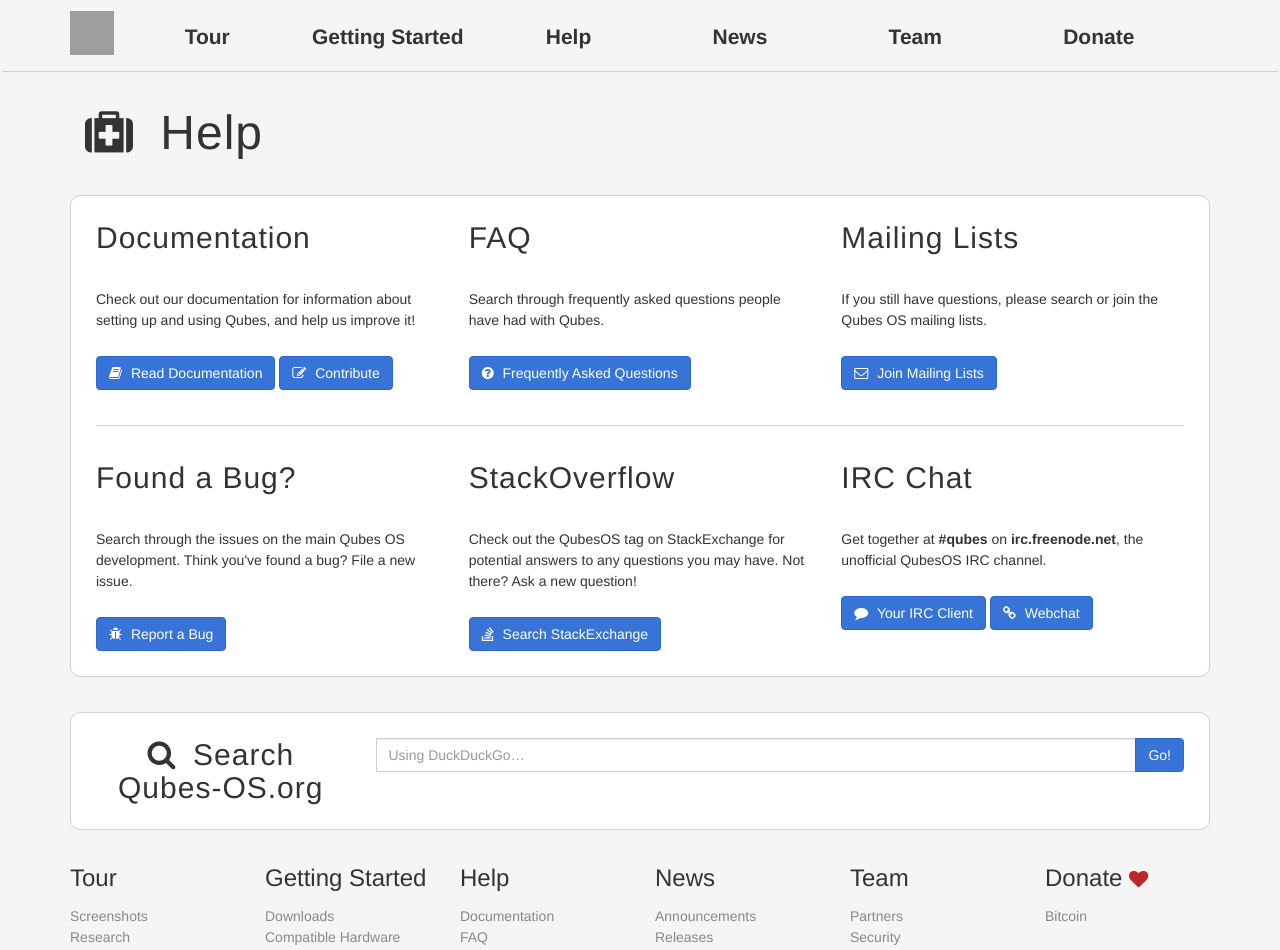
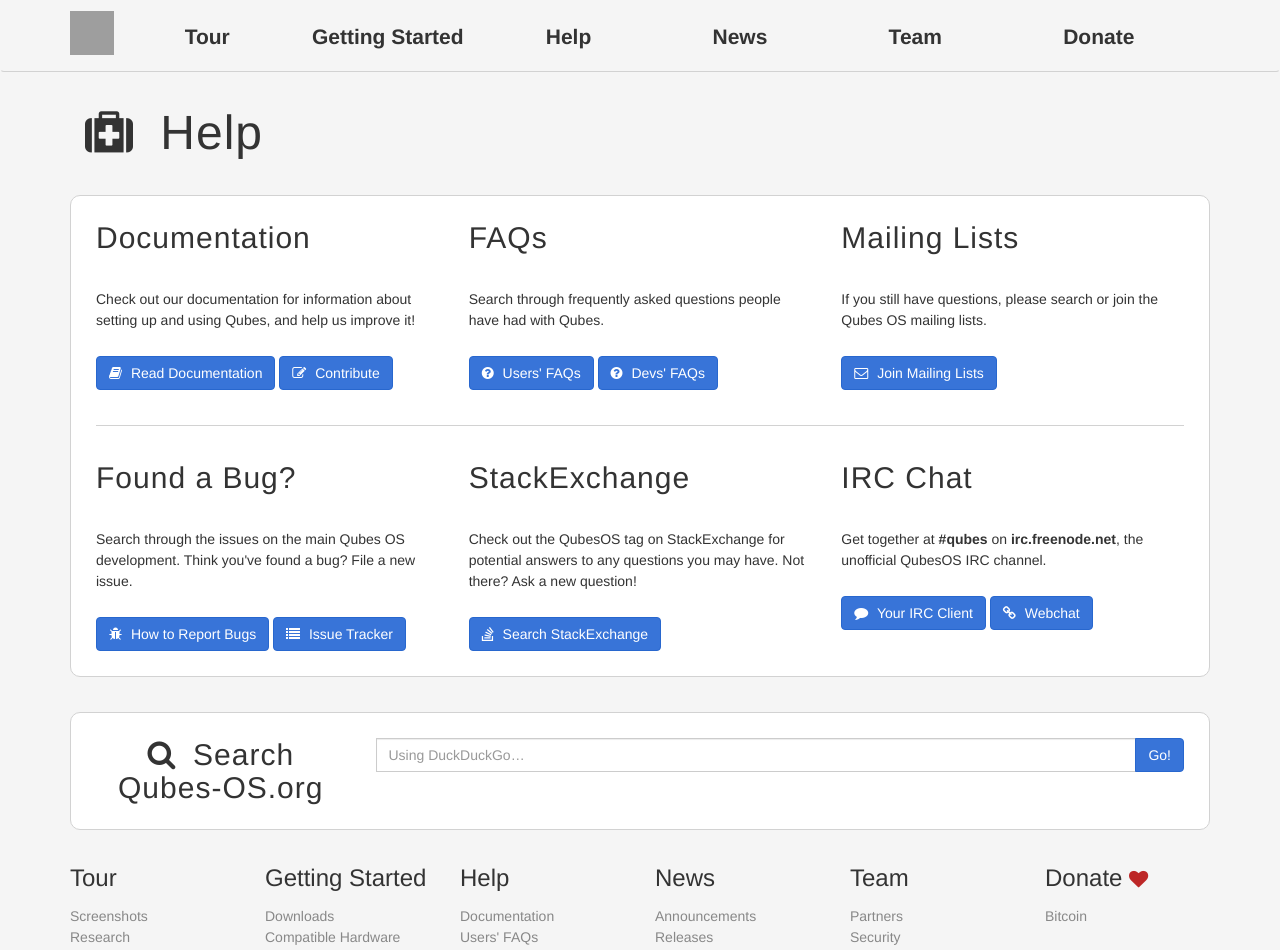
Before and after one commit to QubesOS/qubesos.github.io, a Jekyll site: the page built from pages/help.md, in a window 1280 px wide. Shown: the top 950 px of the page. Built offline with Jekyll 4.4.1, drawn with Linux system fonts in a browser that asks for light colours; some web fonts are replaced; some of the changed text lies outside the part shown; grey boxes are pictures that could not be loaded.

Commit message:
Update "help and support" links

```diff
--- a/pages/help.md
+++ b/pages/help.md
@@ -21,10 +21,13 @@ redirect_from:
     </a>
   </div>
   <div class="col-lg-4">
-    <h2>FAQ</h2>
+    <h2>FAQs</h2>
     <p>Search through frequently asked questions people have had with Qubes.</p>
     <a href="/doc/user-faq/" class="btn btn-primary">
-     <i class="fa fa-question-circle"></i> Frequently Asked Questions
+     <i class="fa fa-question-circle"></i> Users' FAQs
+    </a>
+    <a href="/doc/devel-faq/" class="btn btn-primary">
+     <i class="fa fa-question-circle"></i> Devs' FAQs
     </a>
   </div>
   <div class="col-lg-4">
@@ -42,12 +45,15 @@ redirect_from:
     <h2>Found a Bug?</h2>
     <p>Search through the issues on the main Qubes OS development. Think you've
     found a bug? File a new issue.</p>
+    <a href="/doc/reporting-bugs/" class="btn btn-primary">
+      <i class="fa fa-bug"></i> How to Report Bugs
+    </a>
     <a href="https://github.com/QubesOS/qubes-issues/issues" class="btn btn-primary">
-      <i class="fa fa-bug"></i> Report a Bug
+      <i class="fa fa-list"></i> Issue Tracker
     </a>
   </div>
   <div class="col-lg-4">
-    <h2>StackOverflow</h2>
+    <h2>StackExchange</h2>
     <p>Check out the QubesOS tag on StackExchange for potential answers to any questions you may have. Not there? Ask a new question!</p>
     <a href="https://stackexchange.com/search?q=qubes" class="btn btn-primary">
       <i class="fa fa-stack-overflow"></i> Search StackExchange
```
Also changed, not shown: _data/architecture.yml (+5 -7 lines), pages/home.html (+8 -8 lines).
